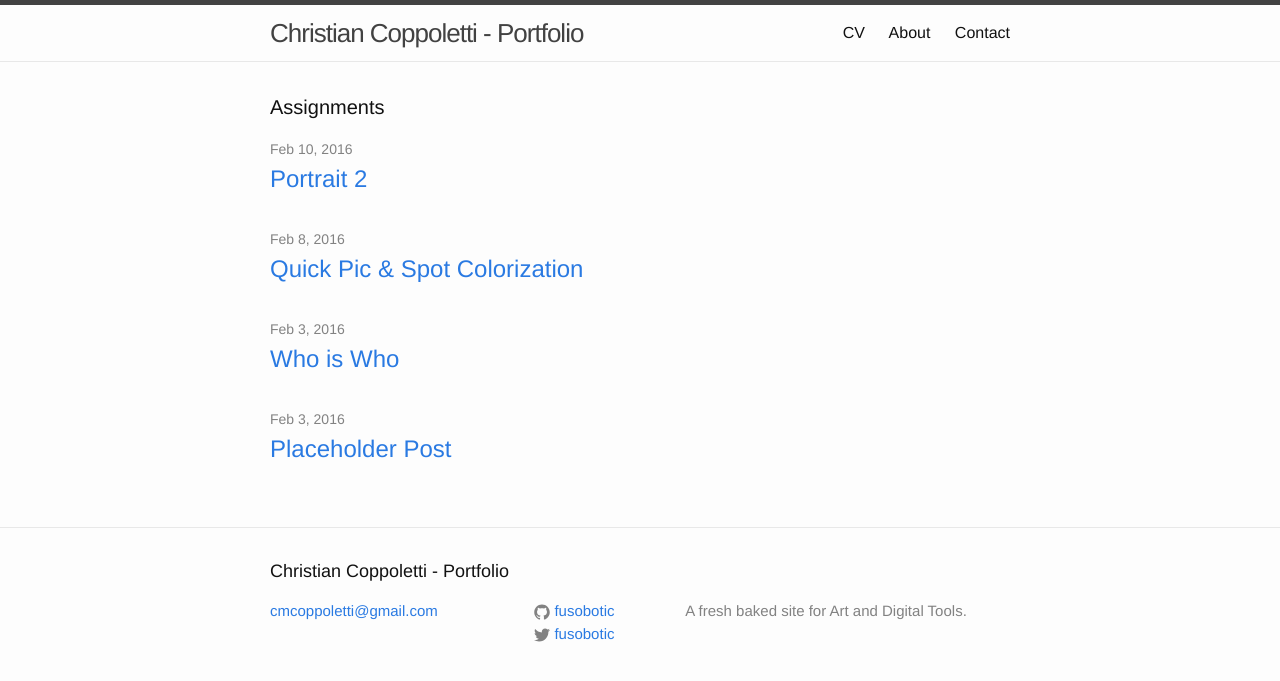
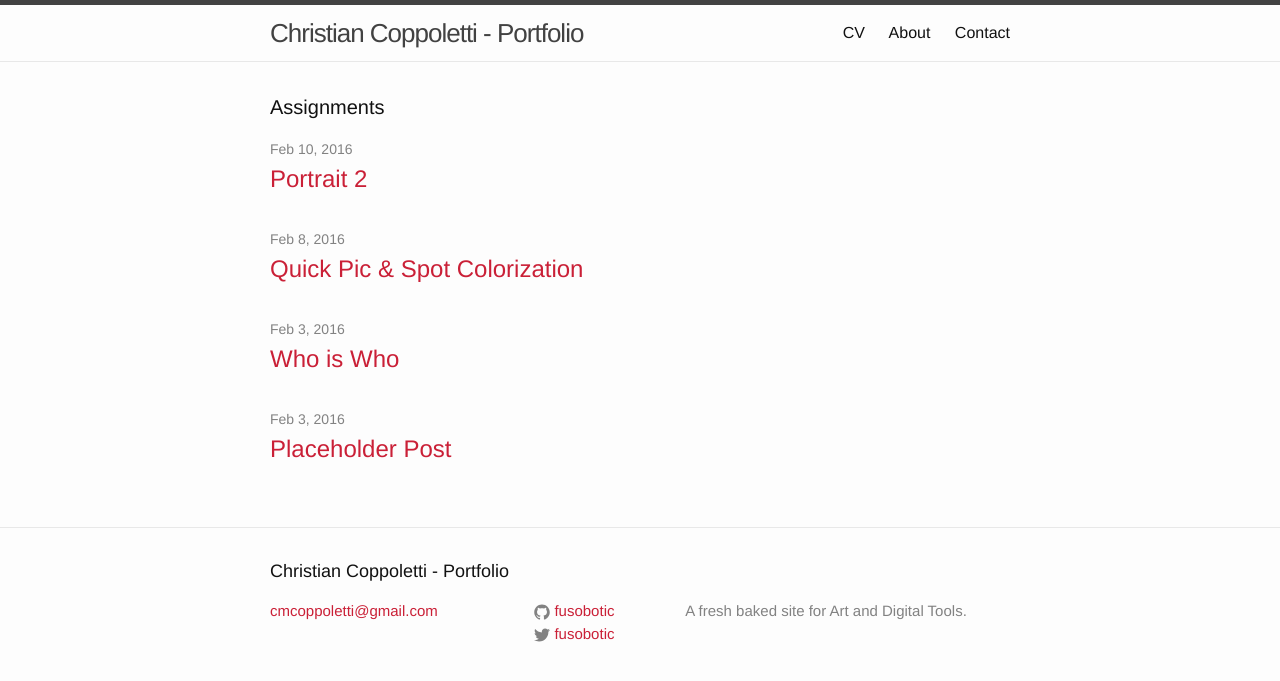
Before and after one commit to fusobotic/fusobotic, a Jekyll site: the page built from index.html, in a window 1280 px wide. Shown: the top 681 px of the page. Built offline with Jekyll 4.4.1, drawn with Linux system fonts in a browser that asks for light colours.

Commit message:
changed colors, got rid of visited link color

```diff
--- a/_sass/_base.scss
+++ b/_sass/_base.scss
@@ -95,7 +95,8 @@ a {
     text-decoration: none;
 
     &:visited {
-        color: darken($brand-color, 15%);
+        //color: darken($brand-color, 15%);
+        color: $brand-color;
     }
 
     &:hover {
--- a/css/main.scss
+++ b/css/main.scss
@@ -6,7 +6,7 @@
 
 
 // Our variables
-$base-font-family: "Helvetica Neue", Helvetica, Arial, sans-serif;
+$base-font-family: "PT Sans", "Helvetica Neue", Helvetica, Arial, sans-serif;
 $base-font-size:   16px;
 $base-font-weight: 400;
 $small-font-size:  $base-font-size * 0.875;
@@ -16,7 +16,7 @@ $spacing-unit:     30px;
 
 $text-color:       #111;
 $background-color: #fdfdfd;
-$brand-color:      #2a7ae2;
+$brand-color:      #ca2037;
 
 $grey-color:       #828282;
 $grey-color-light: lighten($grey-color, 40%);
```
